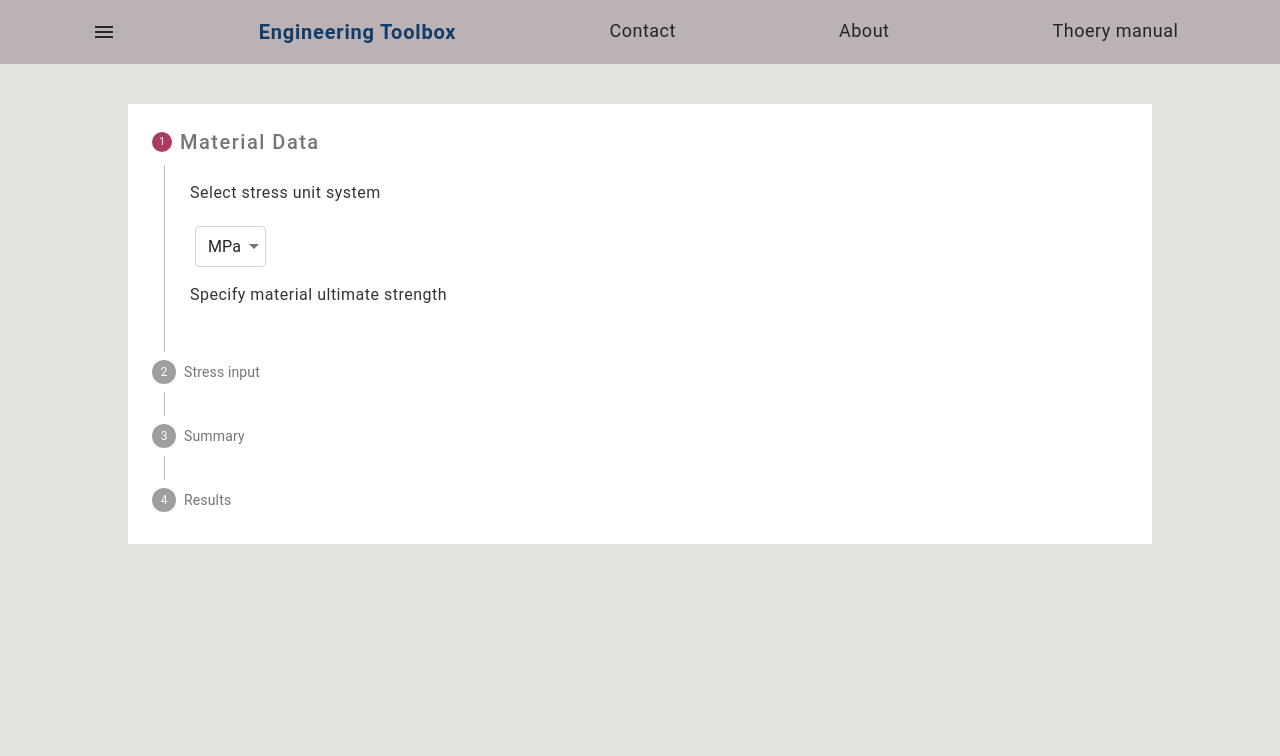
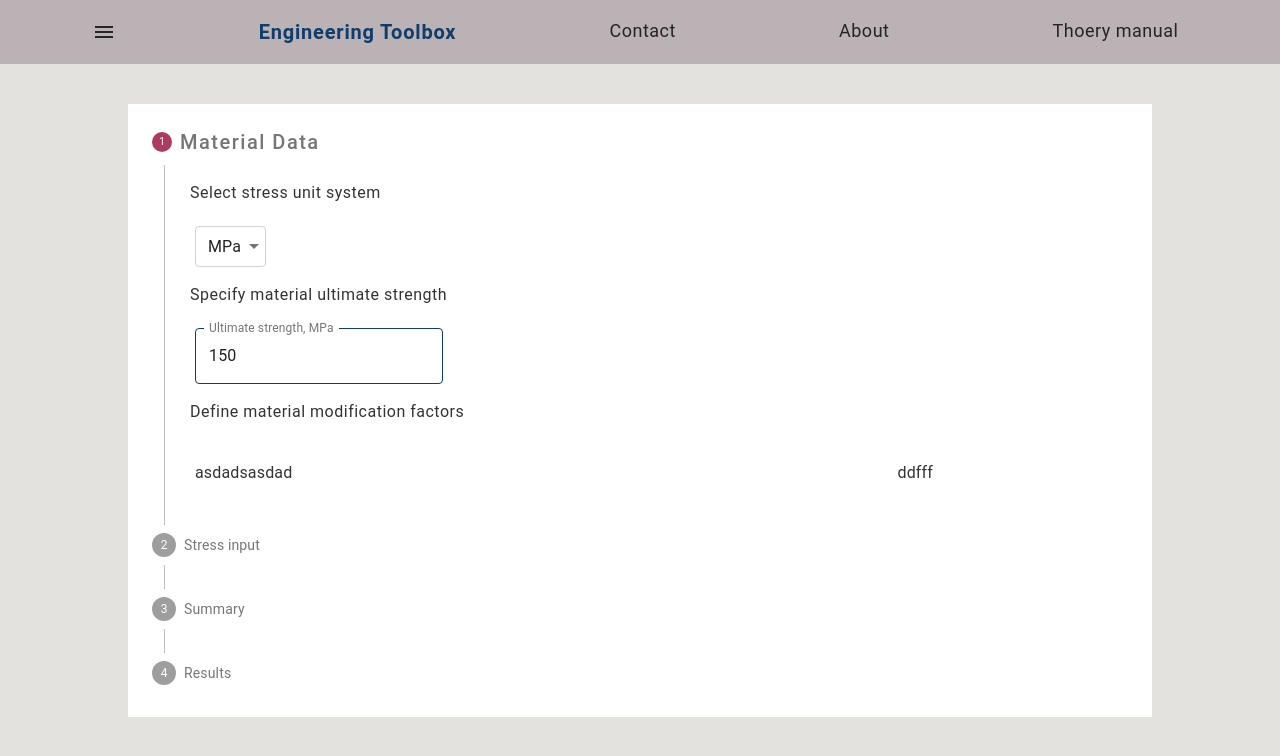
Before and after one commit to grjus/engineering-toolbox, a React (Create React App) app in the folder frontend/: page /#/fatigue in a window 1280 px wide. Shown: the top 756 px of the page. Built offline with nearby package versions, Linux system fonts and the light colour scheme; the HTML template or start-up script is replaced by a standard one.

Commit message:
Added custom drop down and text input

```diff
--- a/frontend/src/components/FatigueToolbox/MaterialData.jsx
+++ b/frontend/src/components/FatigueToolbox/MaterialData.jsx
@@ -1,36 +1,46 @@
-import React, { useContext } from 'react';
+import React, { useEffect } from 'react';
 import { useForm } from 'react-hook-form';
 import Card from '../ToolboxComponents/Card';
 import DropDown from '../ToolboxComponents/Dropdown';
 import { FormContent, Title } from '../ToolboxComponents/Card/style';
 import { unitSystem } from './constants';
-import { FatigueContext, FatigueContextDispatch } from './context';
+import { TextBox } from '../ToolboxComponents/TextBox';
+// import { FatigueContext } from './context';
 
 function MaterialData() {
-  const fatigueState = useContext(FatigueContext);
-  const fatigueStateDispatch = useContext(FatigueContextDispatch);
+  // const fatigueState = useContext(FatigueContext);
+  // const fatigueStateDispatch = useContext(FatigueContextDispatch);
 
-  const { handleSubmit, errors, register } = useForm({
+  const { control, watch, register } = useForm({
     defaultValues: {
-      unitSystem: fatigueState.unitSystem,
+      unitSystem: 'MPa',
+      ultimateStrength: 150,
     },
   });
+
+  const unitSystemWatch = watch('unitSystem');
+
+  useEffect(() => {
+    console.log(unitSystemWatch);
+  }, [unitSystemWatch]);
+
   return (
     <Card>
       <Title>
         Select stress unit system
       </Title>
       <FormContent>
-        <DropDown
-          dropDownItems={unitSystem}
-          value={fatigueState.unitSystem}
-          handleChange={(event) => fatigueStateDispatch({
-            ...fatigueState, unitSystem: event.target.value,
-          })}
-        />
+        <DropDown control={control} name="unitSystem" dropDownItems={unitSystem} />
       </FormContent>
       <Title>Specify material ultimate strength</Title>
-      <FormContent />
+      <FormContent>
+        <TextBox name="ultimateStrength" inputRef={register} label={`Ultimate strength, ${unitSystemWatch}`} />
+      </FormContent>
+      <Title>Define material modification factors</Title>
+      <FormContent flex>
+        <p>asdadsasdad</p>
+        <p>ddfff</p>
+      </FormContent>
     </Card>
   );
 }
--- a/frontend/src/components/ToolboxComponents/Card/style.js
+++ b/frontend/src/components/ToolboxComponents/Card/style.js
@@ -14,6 +14,10 @@ padding:0 5px 0 5px;
 `;
 
 export const FormContent = styled.div`
-
 padding:5px 0px 0px 10px;
+display:block;
+${({ flex }) => flex && `
+display:flex;
+justify-content:space-between;
+`}
 `;
--- a/frontend/src/components/ToolboxComponents/Dropdown/index.jsx
+++ b/frontend/src/components/ToolboxComponents/Dropdown/index.jsx
@@ -1,25 +1,35 @@
 import React from 'react';
 import PropTypes from 'prop-types';
 import { Select, MenuItem } from '@material-ui/core';
+import { Controller } from 'react-hook-form';
 import { CustomDropDown } from './style';
 
-const DropDown = ({ handleChange, value, dropDownItems }) => (
+const DropDown = ({
+  name, control, dropDownItems,
+}) => (
+  <Controller
+    as={(
       <Select
         labelId="demo-customized-select-label"
         id="demo-customized-select"
-    value={value}
-    onChange={handleChange}
         input={<CustomDropDown />}
       >
         {dropDownItems.map((item) => (
           <MenuItem key={item.value} value={item.value}>{item.name}</MenuItem>
         ))}
+
       </Select>
+  )}
+    name={name}
+    control={control}
+  />
+
 );
 
 DropDown.propTypes = {
-  handleChange: PropTypes.func.isRequired,
-  value: PropTypes.string.isRequired,
+
+  control: PropTypes.instanceOf(Object).isRequired,
+  name: PropTypes.string.isRequired,
   dropDownItems: PropTypes.arrayOf(PropTypes.shape({
     value: PropTypes.string.isRequired,
     name: PropTypes.string.isRequired,
--- a/frontend/src/components/ToolboxComponents/Dropdown/style.js
+++ b/frontend/src/components/ToolboxComponents/Dropdown/style.js
@@ -23,7 +23,7 @@ export const CustomDropDown = withStyles((theme) => ({
     '&:focus': {
       borderRadius: 4,
       borderColor: `${globalTheme.logoColor}`,
-      boxShadow: `0 0 0 0.1rem ${globalTheme.topBarColor}`,
+      boxShadow: `0 0 0 0.05rem ${globalTheme.logoColor}`,
     },
   },
 }))(InputBase);
--- a/frontend/src/components/ToolboxComponents/TextBox/index.jsx
+++ b/frontend/src/components/ToolboxComponents/TextBox/index.jsx
@@ -1,14 +1,15 @@
 import React from 'react';
 import PropTypes from 'prop-types';
-import { TextField } from '@material-ui/core';
+import StyledTextField from './styles';
 
-export const TextBox = ({ value, handleChange }) => (
+export const TextBox = ({ name, inputRef, label }) => (
   <>
-    <TextField id="outlined-basic" label="Outlined" variant="outlined" value={value} onChange={handleChange} />
+    <StyledTextField id="outlined-basic" label={label} variant="outlined" name={name} inputRef={inputRef} />
   </>
 );
 
 TextBox.propTypes = {
-  handleChange: PropTypes.string.isRequired,
-  value: PropTypes.number.isRequired,
+  name: PropTypes.string.isRequired,
+  inputRef: PropTypes.func.isRequired,
+  label: PropTypes.string.isRequired,
 };
--- /dev/null
+++ b/frontend/src/components/ToolboxComponents/TextBox/styles.js
@@ -0,0 +1,25 @@
+import { withStyles, TextField } from '@material-ui/core';
+import { theme } from '../../../style';
+
+const StyledTextField = withStyles({
+  root: {
+    '& label.Mui-focused': {
+      color: `${theme.logoColor}`,
+    },
+
+    '& .MuiOutlinedInput-root': {
+      '& fieldset': {
+        borderColor: `${theme.logoColor}`,
+      },
+      '&:hover fieldset': {
+        borderColor: `${theme.logoColor}`,
+      },
+      '&.Mui-focused fieldset': {
+        borderColor: theme.logoColor,
+      },
+
+    },
+  },
+})(TextField);
+
+export default StyledTextField;
```
Also changed, not shown: frontend/src/components/ToolboxComponents/Checkbox/index.jsx (added), frontend/src/components/ToolboxComponents/Checkbox/style.js (added). Lines whose indentation alone changed are shown as unchanged.
